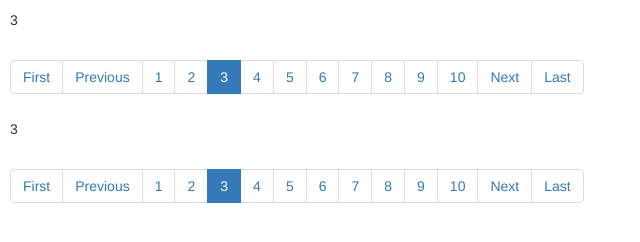
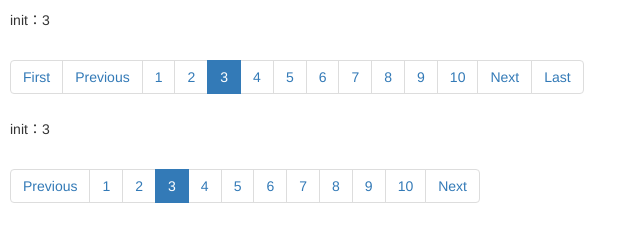
Before and after one commit to keenwon/jqPaginator, a website: page src/index.html in a window 1280 px wide. Shown: the whole page, without its empty margins (0-640 px from the left). Drawn offline with nearby package versions, Linux system fonts and the light colour scheme.

Commit message:
更新1.1.0

```diff
--- a/package.json
+++ b/package.json
@@ -1,6 +1,6 @@
 {
     "name": "jqPaginator",
-    "version": "1.0.2",
+    "version": "1.1.0",
     "description": "基于jquery的多功能分页控件",
     "dependencies": {},
     "devDependencies": {
--- a/src/index.html
+++ b/src/index.html
@@ -8,13 +8,10 @@
 </head>
 <body style="padding:10px;">
     <p id="p1"></p>
-    <div id="pagination1">
+    <ul class="pagination" id="pagination1"></ul>
+    <p id="p2"></p>
+    <ul class="pagination" id="pagination2"></ul>
 
-    </div>
-    <p id="p2"></p>
-    <div id="pagination2">
-
-    </div>
 <script type="text/javascript" src="http://cdn.staticfile.org/jquery/1.7.1/jquery.min.js"></script>
 <script type="text/javascript" src="js/jqPaginator.js"></script>
 <script type="text/javascript">
@@ -22,30 +19,19 @@
         totalPages: 100,
         visiblePages: 10,
         currentPage: 3,
-
-        wrapper:'<ul class="pagination"></ul>',
-        first: '<li class="first"><a href="javascript:void(0);">First</a></li>',
-        prev: '<li class="prev"><a href="javascript:void(0);">Previous</a></li>',
-        next: '<li class="next"><a href="javascript:void(0);">Next</a></li>',
-        last: '<li class="last"><a href="javascript:void(0);">Last</a></li>',
-        page: '<li class="page"><a href="javascript:void(0);">{{page}}</a></li>',
-        onPageChange: function (num) {
-            $('#p1').text(num);
+        onPageChange: function (num, type) {
+            $('#p1').text(type + '：' + num);
         }
     });
     $.jqPaginator('#pagination2', {
         totalPages: 100,
         visiblePages: 10,
         currentPage: 3,
-
-        wrapper:'<ul class="pagination"></ul>',
-        first: '<li class="first"><a href="javascript:void(0);">First</a></li>',
-        prev: '<li class="prev"><a href="javascript:void(0);">Previous</a></li>',
-        next: '<li class="next"><a href="javascript:void(0);">Next</a></li>',
-        last: '<li class="last"><a href="javascript:void(0);">Last</a></li>',
-        page: '<li class="page"><a href="javascript:void(0);">{{page}}</a></li>',
-        onPageChange: function (num) {
-            $('#p2').text(num);
+        prev: '<li class="prev"><a href="javascript:;">Previous</a></li>',
+        next: '<li class="next"><a href="javascript:;">Next</a></li>',
+        page: '<li class="page"><a href="javascript:;">{{page}}</a></li>',
+        onPageChange: function (num, type) {
+            $('#p2').text(type + '：' + num);
         }
     });
 </script>
--- a/src/js/jqPaginator.js
+++ b/src/js/jqPaginator.js
@@ -14,6 +14,16 @@
 
         self.init = function () {
 
+            if (options.first || options.prev || options.next || options.last || options.page) {
+                options = $.extend({}, {
+                    first: '',
+                    prev: '',
+                    next: '',
+                    last: '',
+                    page: ''
+                }, options);
+            }
+
             self.options = $.extend({}, $.jqPaginator.defaultOptions, options);
 
             self.verify();
@@ -22,7 +32,7 @@
 
             self.render();
 
-            self.fireEvent(this.options.currentPage);
+            self.fireEvent(this.options.currentPage, 'init');
         };
 
         self.verify = function () {
@@ -155,8 +165,8 @@
             self.render();
         };
 
-        self.fireEvent = function (pageIndex) {
-            return (typeof self.options.onPageChange !== 'function') || (self.options.onPageChange(pageIndex) !== false);
+        self.fireEvent = function (pageIndex, type) {
+            return (typeof self.options.onPageChange !== 'function') || (self.options.onPageChange(pageIndex, type) !== false);
         };
 
         self.callMethod = function (method, options) {
@@ -188,7 +198,7 @@
                 }
 
                 var pageIndex = +$el.attr('jp-data');
-                if (self.fireEvent(pageIndex)) {
+                if (self.fireEvent(pageIndex, 'change')) {
                     self.switchPage(pageIndex);
                 }
             });
@@ -201,11 +211,11 @@
 
     $.jqPaginator.defaultOptions = {
         wrapper: '',
-        first: '',
-        prev: '',
-        next: '',
-        last: '',
-        page: '',
+        first: '<li class="first"><a href="javascript:;">First</a></li>',
+        prev: '<li class="prev"><a href="javascript:;">Previous</a></li>',
+        next: '<li class="next"><a href="javascript:;">Next</a></li>',
+        last: '<li class="last"><a href="javascript:;">Last</a></li>',
+        page: '<li class="page"><a href="javascript:;">{{page}}</a></li>',
         totalPages: 0,
         totalCounts: 0,
         pageSize: 0,
```
Also changed, not shown: README.md, dist/1.1.0/jqPaginator.min.js (added).
